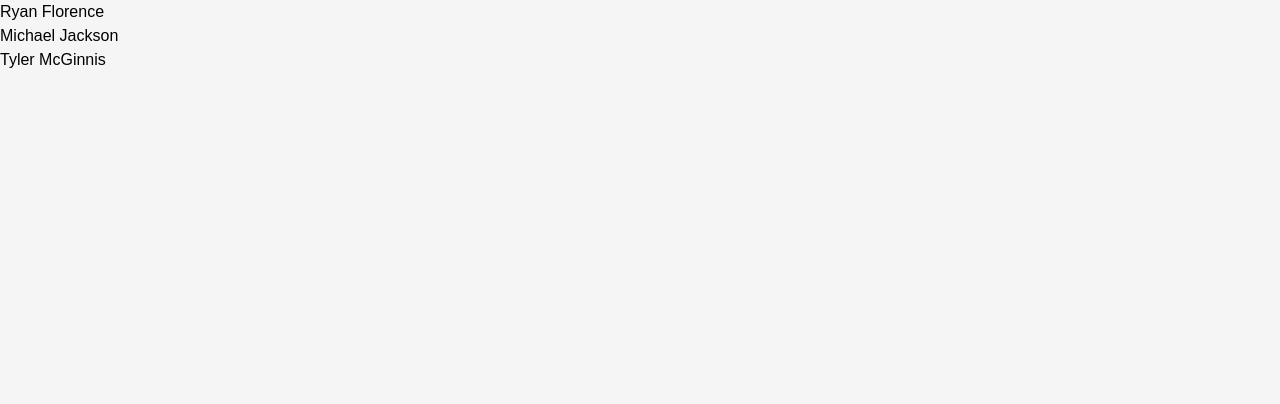
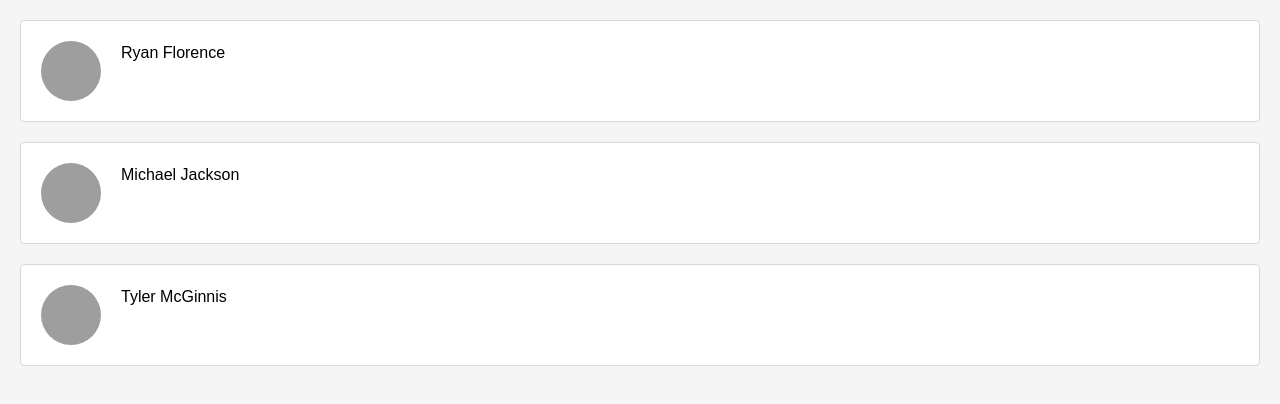
Before and after one commit to Aqueum/UR-Contacts2, a React (Create React App) app: page / in a window 1280 px wide. Shown: the top 404 px of the page. Built offline with nearby package versions, Linux system fonts and the light colour scheme.

Commit message:
Format contact blocks & add avatar

```diff
--- a/src/ListContacts.js
+++ b/src/ListContacts.js
@@ -5,7 +5,13 @@ class ListContacts extends Component {
     return (
       <ol className="contact-list">
         {this.props.contacts.map(contact =>
-          <li key={contact.id}>
+          <li key={contact.id} className="contact-list-item">
+            <div
+              className="contact-avatar"
+              style={{
+                backgroundImage: `url(${contact.avatarURL})`
+              }}
+            />
             {contact.name}
           </li>
         )}
```
